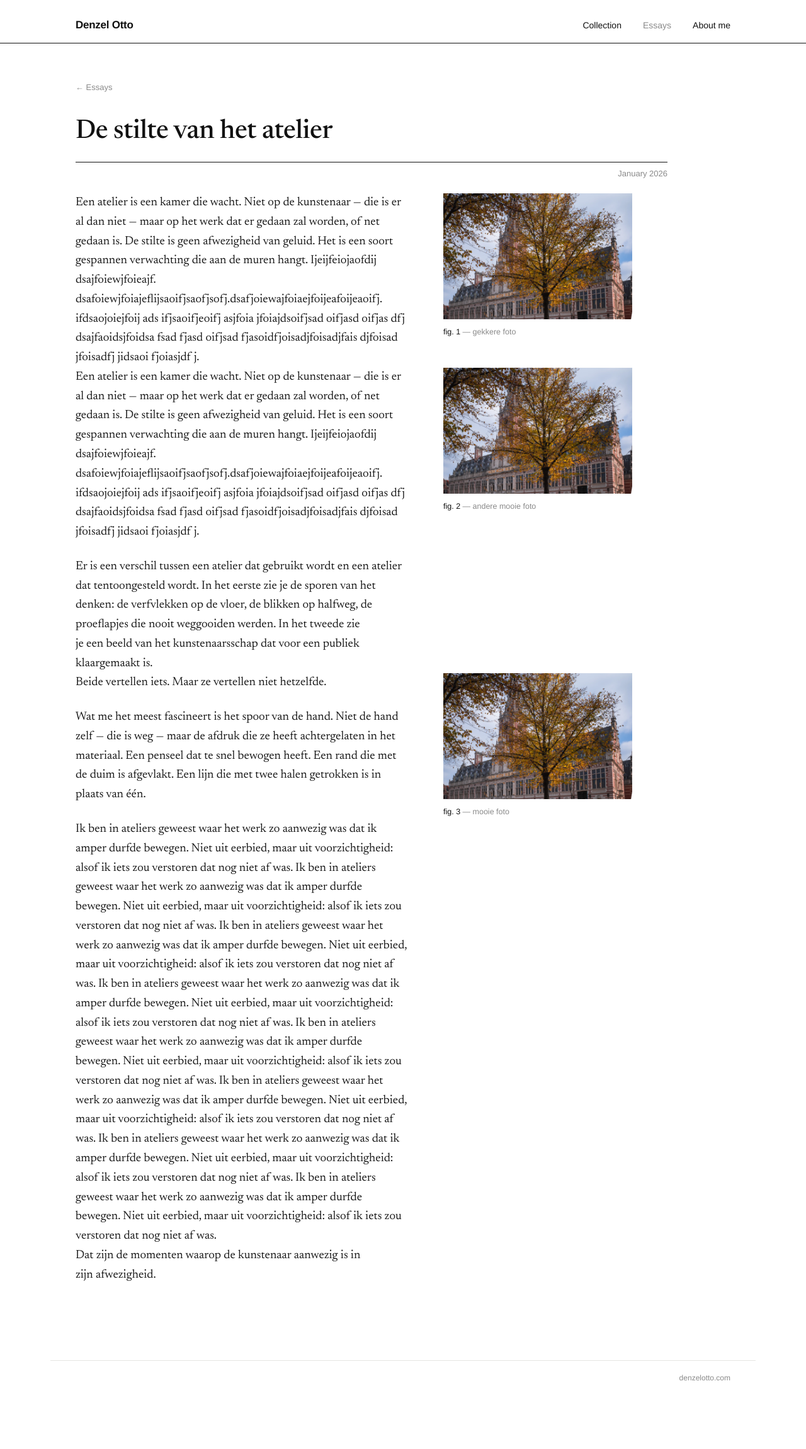
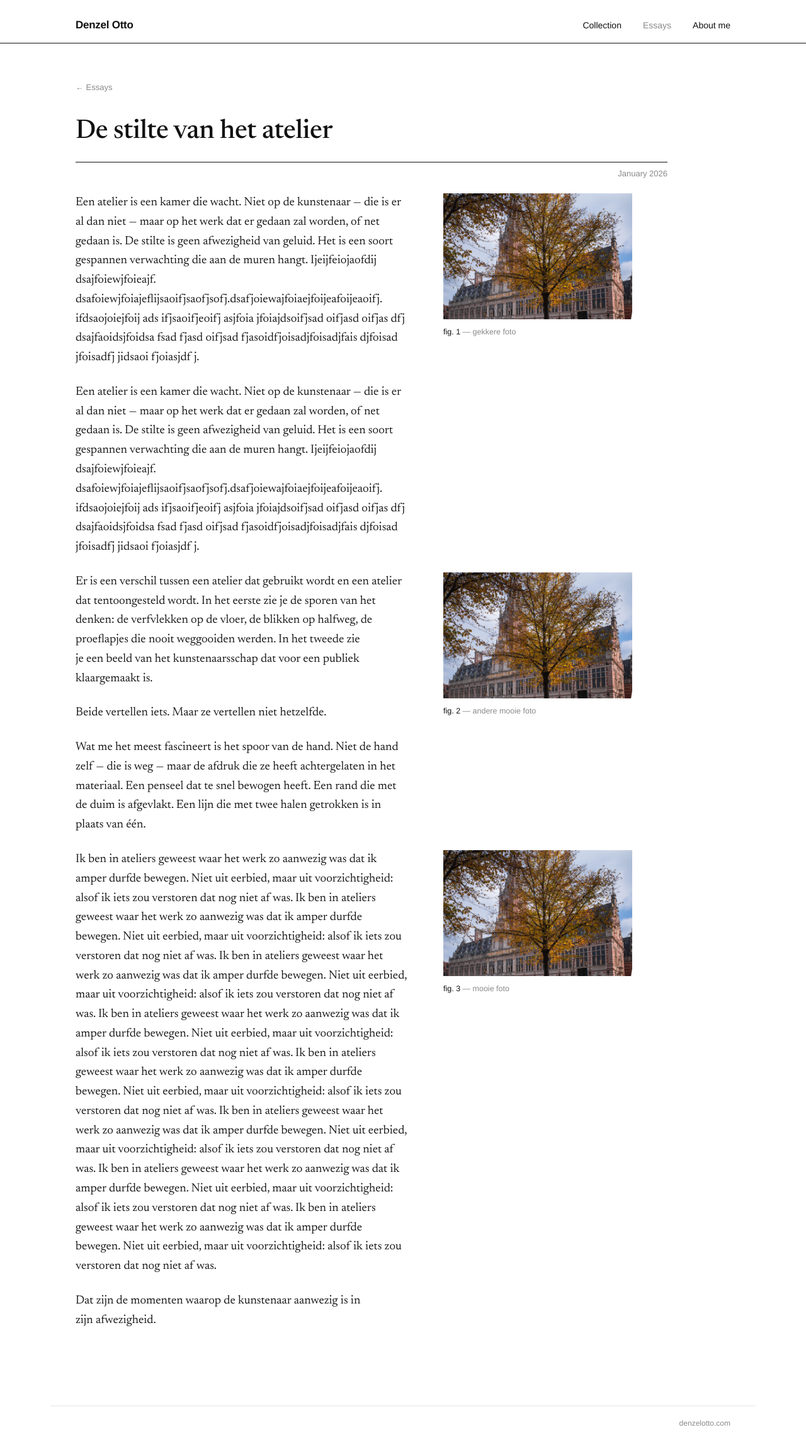
Before and after one commit to Denzelotto/denzelotto.com, a Jekyll site: the page built from _essays/de-stilte-van-het-atelier.md, in a window 1280 px wide. Shown: the whole page at 63% size. Built offline with Jekyll 4.4.1, drawn with Linux system fonts in a browser that asks for light colours; before the commit the page ends 2229 px from its top, so only the background shows below that; part of the change alters nothing that is shown.

Commit message:
Rework essay rail to absolute positioning, fix overlap and text gaps
Text now flows in a single continuous column; the right rail is an
independent absolutely-positioned column. Figure groups are placed at
the offsetTop of their anchor paragraph, with a collision pass to
prevent groups overlapping each other. Removes sticky positioning
entirely.

Co-Authored-By: Claude Sonnet 4.6 <noreply@anthropic.com>

```diff
--- a/assets/css/main.css
+++ b/assets/css/main.css
@@ -461,21 +461,19 @@ img { display: block; max-width: 100%; height: auto; }
   text-align: right;
 }
 
-/* Figure rail layout — set up by essay-figures.js */
+/* Figure rail layout — rebuilt by essay-figures.js */
 .essay-body {
-  display: flex;
-  flex-direction: column;
-}
-
-/* Each reign row */
-.essay-reign {
   display: grid;
   grid-template-columns: minmax(0, 33em) 300px;
   column-gap: 56px;
-  align-items: stretch;
+  align-items: start;
 }
 
-.essay-reign-text p {
+.essay-text-flow {
+  position: relative; /* offsetParent for paragraph measurement */
+}
+
+.essay-text-flow p {
   margin: 0 0 24px;
   font-family: "Newsreader", Georgia, serif;
   font-size: 19px;
@@ -484,19 +482,24 @@ img { display: block; max-width: 100%; height: auto; }
   text-wrap: pretty;
 }
 
-.essay-reign-text p:last-child { margin-bottom: 0; }
+.essay-text-flow p:last-child { margin-bottom: 0; }
 
-.essay-reign-rail { position: relative; }
+/* Rail is a fixed-width column; figures are absolutely placed inside it */
+.essay-rail {
+  position: relative;
+}
+
+.essay-figure-group {
+  position: absolute;
+  width: 100%;
+}
 
 .essay-figure {
-  position: sticky;
-  top: 120px;
   margin: 0;
 }
 
 .essay-figure + .essay-figure {
   margin-top: 28px;
-  position: static;
 }
 
 .essay-figure img {
--- a/assets/js/essay-figures.js
+++ b/assets/js/essay-figures.js
@@ -6,9 +6,7 @@
     return n.nodeType === Node.ELEMENT_NODE;
   });
 
-  // Returns all images from a node if it is a standalone image block
-  // (a <p> containing only <img> tags, or a bare <img> or <figure>).
-  // Returns [] if the node has real text content mixed in.
+  // Returns all rail images from a node if it is an image-only block.
   function extractRailImgs(node) {
     var tag = node.tagName ? node.tagName.toLowerCase() : '';
     if (tag === 'img') return [node];
@@ -18,18 +16,14 @@
     }
     if (tag === 'p') {
       var imgs = Array.from(node.querySelectorAll('img'));
-      if (imgs.length === 0) return [];
-      // Only images — no real text content
-      if (node.textContent.trim() === '') return imgs;
+      if (imgs.length > 0 && node.textContent.trim() === '') return imgs;
     }
     return [];
   }
 
-  // Group nodes into reigns: text paragraphs + their trailing rail images.
-  // Consecutive standalone image nodes (including multi-image <p> blocks)
-  // all collect into the same reign.
+  // Group nodes into reigns: text nodes then their trailing images.
   var reigns = [];
-  var current = { paras: [], imgs: [] };
+  var current = { nodes: [], imgs: [] };
 
   nodes.forEach(function (node) {
     var railImgs = extractRailImgs(node);
@@ -38,38 +32,44 @@
     } else {
       if (current.imgs.length > 0) {
         reigns.push(current);
-        current = { paras: [], imgs: [] };
+        current = { nodes: [], imgs: [] };
       }
-      current.paras.push(node);
+      current.nodes.push(node);
     }
   });
-
-  if (current.paras.length > 0 || current.imgs.length > 0) {
+  if (current.nodes.length > 0 || current.imgs.length > 0) {
     reigns.push(current);
   }
 
+  // Build layout: continuous text flow on the left, rail on the right.
+  // The rail uses absolute positioning so it never affects text column height.
   body.innerHTML = '';
 
+  var textFlow = document.createElement('div');
+  textFlow.className = 'essay-text-flow';
+
+  var rail = document.createElement('div');
+  rail.className = 'essay-rail';
+
   var figNum = 0;
+  var nodeCount = 0;
+  var figureGroups = []; // { el, anchorIndex } — anchored to last text node before imgs
 
   reigns.forEach(function (reign) {
-    var row = document.createElement('div');
-    row.className = 'essay-reign';
+    reign.nodes.forEach(function (n) {
+      textFlow.appendChild(n);
+      nodeCount++;
+    });
 
-    var textCol = document.createElement('div');
-    textCol.className = 'essay-reign-text';
-    reign.paras.forEach(function (p) { textCol.appendChild(p); });
-
-    var railCol = document.createElement('div');
-    railCol.className = 'essay-reign-rail';
+    if (reign.imgs.length > 0) {
+      var group = document.createElement('div');
+      group.className = 'essay-figure-group';
 
       reign.imgs.forEach(function (imgNode) {
         figNum++;
         var figure = document.createElement('figure');
         figure.className = 'essay-figure';
-
-      var img = imgNode.cloneNode(true);
-      figure.appendChild(img);
+        figure.appendChild(imgNode.cloneNode(true));
 
         var cap = document.createElement('figcaption');
         var numSpan = document.createElement('span');
@@ -80,12 +80,36 @@
           cap.appendChild(document.createTextNode(' — ' + imgNode.alt));
         }
         figure.appendChild(cap);
-
-      railCol.appendChild(figure);
+        group.appendChild(figure);
       });
 
-    row.appendChild(textCol);
-    row.appendChild(railCol);
-    body.appendChild(row);
+      rail.appendChild(group);
+      figureGroups.push({ el: group, anchorIndex: Math.max(0, nodeCount - 1) });
+    }
   });
+
+  body.appendChild(textFlow);
+  body.appendChild(rail);
+
+  // Position figure groups in the rail, aligned to their anchor text node.
+  // Run after the browser has laid out the text flow.
+  function positionFigures() {
+    var textNodes = Array.from(textFlow.children);
+    var prevBottom = 0;
+
+    figureGroups.forEach(function (item) {
+      var anchor = textNodes[item.anchorIndex];
+      var intended = anchor ? anchor.offsetTop : 0;
+      var top = Math.max(intended, prevBottom);
+      item.el.style.top = top + 'px';
+      prevBottom = top + item.el.offsetHeight + 28;
+    });
+  }
+
+  // Double rAF ensures layout is complete before measuring.
+  requestAnimationFrame(function () {
+    requestAnimationFrame(positionFigures);
+  });
+
+  window.addEventListener('resize', positionFigures);
 })();
```
Lines whose indentation alone changed are shown as unchanged.
